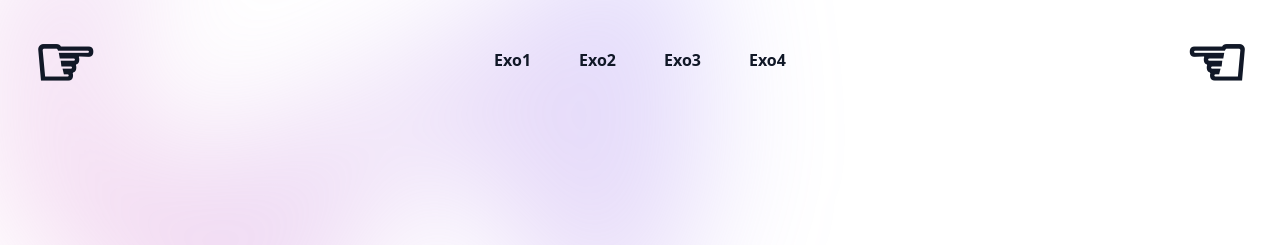
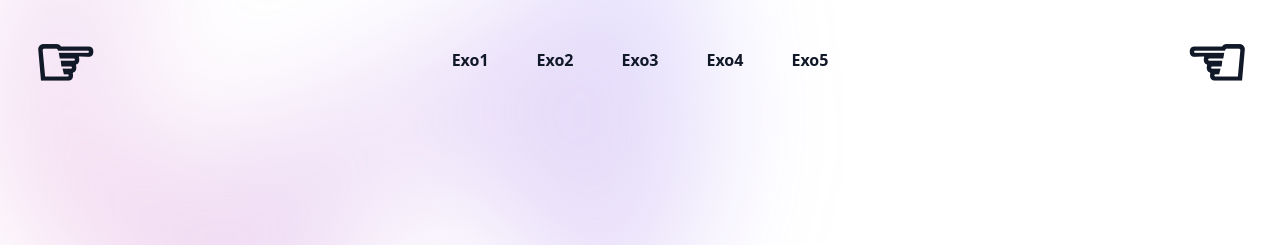
Before and after one commit to Bili-and-sheep/TrucTestJS, a plain HTML site: page index.html in a window 1280 px wide. Shown: the top 245 px of the page. Drawn offline with Linux system fonts and the light colour scheme.

Commit message:
Add Exo5 links to index.html

```diff
--- a/index.html
+++ b/index.html
@@ -32,6 +32,8 @@
                     class="text-6sm font-semibold text-gray-900">Exo3</a>
                 <a href="#" id="SelectExo4" onclick="revealExercice(4 )"
                     class="text-6sm font-semibold text-gray-900">Exo4</a>
+                <a href="#" id="SelectExo5" onclick="revealExercice(5 )"
+                    class="text-6sm font-semibold text-gray-900">Exo5</a>
             </div>
 
             <div class="hidden md:flex lg:flex-1 lg:justify-end">
@@ -99,6 +101,9 @@
                             <a href="#"
                                 class="-mx-3 block rounded-lg px-3 py-2 text-base/7 font-semibold text-gray-900 hover:bg-gray-50"
                                 id="SelectExo4" onclick="revealExercice(4 )">Exo4</a>
+                            <a href="#"
+                                class="-mx-3 block rounded-lg px-3 py-2 text-base/7 font-semibold text-gray-900 hover:bg-gray-50"
+                                id="SelectExo5" onclick="revealExercice(5 )">Exo5</a>
                         </div>
                         <div class="py-6">
 
```
Also changed, not shown: src/output.css.
